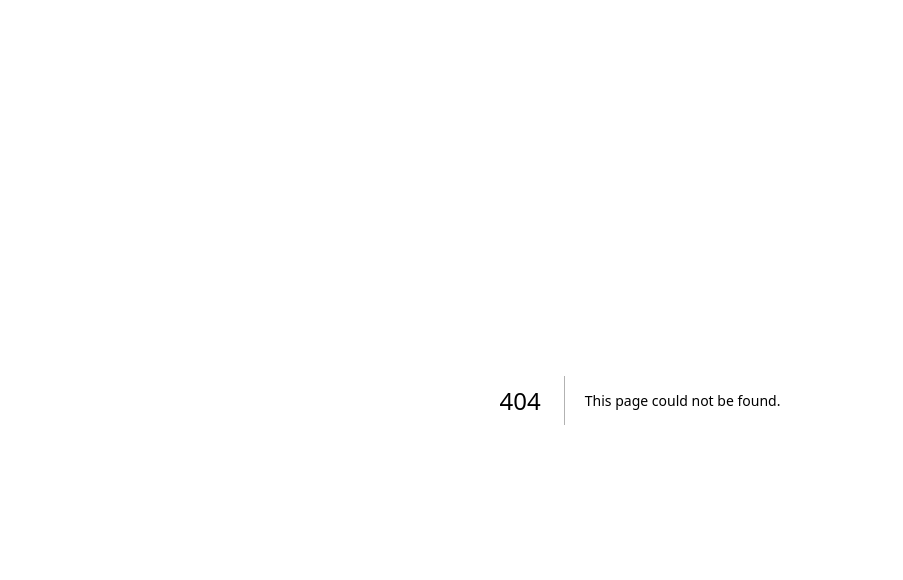
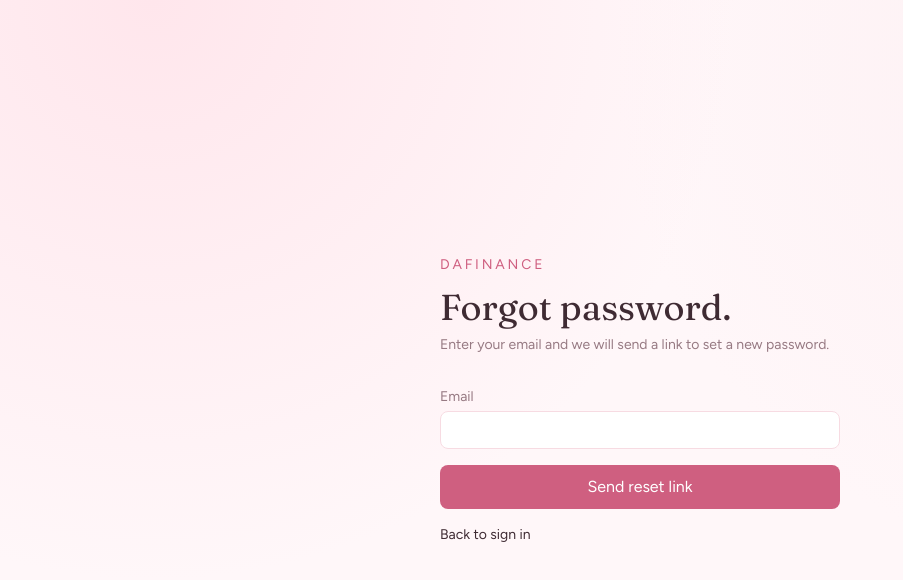
Before and after one commit to david1312/dafinance, a Next.js app: page /forgot-password in a window 1280 px wide. Before the commit this address had no page. Shown: the top 580 px of the page, without its empty margins (0-903 px from the left). Built offline with nearby package versions, Linux system fonts and the light colour scheme; no server answers.

Commit message:
add forgot password

```diff
--- /dev/null
+++ b/src/app/auth/callback/route.ts
@@ -0,0 +1,25 @@
+import { NextResponse } from "next/server";
+import { createClient } from "@/lib/supabase/server";
+
+function safeNextPath(value: string | null) {
+  if (!value || !value.startsWith("/") || value.startsWith("//")) {
+    return "/dashboard";
+  }
+  return value;
+}
+
+export async function GET(request: Request) {
+  const { searchParams, origin } = new URL(request.url);
+  const code = searchParams.get("code");
+  const next = safeNextPath(searchParams.get("next"));
+
+  if (code) {
+    const supabase = await createClient();
+    const { error } = await supabase.auth.exchangeCodeForSession(code);
+    if (!error) {
+      return NextResponse.redirect(`${origin}${next}`);
+    }
+  }
+
+  return NextResponse.redirect(`${origin}/login?error=reset`);
+}
--- /dev/null
+++ b/src/app/auth/confirm/route.ts
@@ -0,0 +1,27 @@
+import { type EmailOtpType } from "@supabase/supabase-js";
+import { NextResponse } from "next/server";
+import { createClient } from "@/lib/supabase/server";
+
+function safeNextPath(value: string | null) {
+  if (!value || !value.startsWith("/") || value.startsWith("//")) {
+    return "/reset-password";
+  }
+  return value;
+}
+
+export async function GET(request: Request) {
+  const { searchParams, origin } = new URL(request.url);
+  const token_hash = searchParams.get("token_hash");
+  const type = searchParams.get("type") as EmailOtpType | null;
+  const next = safeNextPath(searchParams.get("next"));
+
+  if (token_hash && type) {
+    const supabase = await createClient();
+    const { error } = await supabase.auth.verifyOtp({ type, token_hash });
+    if (!error) {
+      return NextResponse.redirect(`${origin}${next}`);
+    }
+  }
+
+  return NextResponse.redirect(`${origin}/login?error=reset`);
+}
--- /dev/null
+++ b/src/app/forgot-password/page.tsx
@@ -0,0 +1,86 @@
+"use client";
+
+import Link from "next/link";
+import { useState } from "react";
+import { createClient } from "@/lib/supabase/client";
+import { isSupabaseConfigured } from "@/lib/env";
+import { SetupNotice } from "@/components/setup-notice";
+import { Spinner } from "@/components/spinner";
+
+export default function ForgotPasswordPage() {
+  const [email, setEmail] = useState("");
+  const [message, setMessage] = useState<string | null>(null);
+  const [sent, setSent] = useState(false);
+  const [loading, setLoading] = useState(false);
+
+  if (!isSupabaseConfigured()) {
+    return <SetupNotice />;
+  }
+
+  async function submit(event: React.FormEvent) {
+    event.preventDefault();
+    setLoading(true);
+    setMessage(null);
+    const supabase = createClient();
+    const redirectTo = `${window.location.origin}/auth/callback?next=/reset-password`;
+    const { error } = await supabase.auth.resetPasswordForEmail(email, {
+      redirectTo,
+    });
+
+    setLoading(false);
+    if (error) {
+      setMessage(error.message);
+      return;
+    }
+
+    setSent(true);
+    setMessage("If that email is registered, we sent a reset link.");
+  }
+
+  return (
+    <main className="mx-auto flex min-h-screen max-w-md flex-col justify-center px-6">
+      <p className="text-sm tracking-[0.2em] text-[var(--accent-strong)] uppercase">
+        dafinance
+      </p>
+      <h1
+        className="mt-3 text-4xl"
+        style={{ fontFamily: "var(--font-display)" }}
+      >
+        Forgot password.
+      </h1>
+      <p className="mt-2 text-sm text-[var(--muted)]">
+        Enter your email and we will send a link to set a new password.
+      </p>
+      <form onSubmit={submit} className="mt-8 space-y-4">
+        <label className="block text-sm text-[var(--muted)]">
+          Email
+          <input
+            className="mt-1 w-full rounded-lg border border-[var(--line)] bg-[var(--paper)] px-3 py-2 text-[var(--ink)]"
+            type="email"
+            required
+            value={email}
+            onChange={(event) => setEmail(event.target.value)}
+          />
+        </label>
+        {message ? (
+          <p
+            className={`text-sm ${sent ? "text-[var(--up)]" : "text-[var(--down)]"}`}
+          >
+            {message}
+          </p>
+        ) : null}
+        <button
+          className="inline-flex w-full items-center justify-center gap-2 rounded-lg bg-[var(--accent-strong)] py-2.5 font-medium text-[var(--on-accent)] transition disabled:cursor-not-allowed disabled:opacity-70"
+          disabled={loading || sent}
+          type="submit"
+        >
+          {loading ? <Spinner /> : null}
+          {loading ? "Sending…" : sent ? "Email sent" : "Send reset link"}
+        </button>
+      </form>
+      <Link className="mt-4 text-sm text-[var(--muted)]" href="/login">
+        Back to sign in
+      </Link>
+    </main>
+  );
+}
--- a/src/app/login/page.tsx
+++ b/src/app/login/page.tsx
@@ -1,6 +1,7 @@
 "use client";
 
 import { useState } from "react";
+import Link from "next/link";
 import { createClient } from "@/lib/supabase/client";
 import { isSupabaseConfigured } from "@/lib/env";
 import { SetupNotice } from "@/components/setup-notice";
@@ -86,6 +87,14 @@ export default function LoginPage() {
           {loading ? "Working…" : mode === "signin" ? "Sign in" : "Sign up"}
         </button>
       </form>
+      {mode === "signin" ? (
+        <Link
+          className="mt-4 text-sm text-[var(--muted)]"
+          href="/forgot-password"
+        >
+          Forgot password?
+        </Link>
+      ) : null}
       <button
         className="mt-4 text-sm text-[var(--muted)]"
         type="button"
--- /dev/null
+++ b/src/app/reset-password/page.tsx
@@ -0,0 +1,121 @@
+"use client";
+
+import Link from "next/link";
+import { useEffect, useState } from "react";
+import { createClient } from "@/lib/supabase/client";
+import { isSupabaseConfigured } from "@/lib/env";
+import { SetupNotice } from "@/components/setup-notice";
+import { Spinner } from "@/components/spinner";
+
+export default function ResetPasswordPage() {
+  const configured = isSupabaseConfigured();
+  const [password, setPassword] = useState("");
+  const [confirm, setConfirm] = useState("");
+  const [message, setMessage] = useState<string | null>(null);
+  const [ready, setReady] = useState(!configured);
+  const [hasSession, setHasSession] = useState(false);
+  const [loading, setLoading] = useState(false);
+
+  useEffect(() => {
+    if (!configured) return;
+    const supabase = createClient();
+    void supabase.auth.getUser().then(({ data: { user } }) => {
+      setHasSession(Boolean(user));
+      setReady(true);
+    });
+  }, [configured]);
+
+  if (!configured) {
+    return <SetupNotice />;
+  }
+
+  async function submit(event: React.FormEvent) {
+    event.preventDefault();
+    if (password.length < 6) {
+      setMessage("Password must be at least 6 characters.");
+      return;
+    }
+    if (password !== confirm) {
+      setMessage("Passwords do not match.");
+      return;
+    }
+
+    setLoading(true);
+    setMessage(null);
+    const supabase = createClient();
+    const { error } = await supabase.auth.updateUser({ password });
+    if (error) {
+      setMessage(error.message);
+      setLoading(false);
+      return;
+    }
+
+    window.location.href = "/dashboard";
+  }
+
+  return (
+    <main className="mx-auto flex min-h-screen max-w-md flex-col justify-center px-6">
+      <p className="text-sm tracking-[0.2em] text-[var(--accent-strong)] uppercase">
+        dafinance
+      </p>
+      <h1
+        className="mt-3 text-4xl"
+        style={{ fontFamily: "var(--font-display)" }}
+      >
+        Set a new password.
+      </h1>
+
+      {!ready ? (
+        <p className="mt-8 text-sm text-[var(--muted)]">Checking your link…</p>
+      ) : !hasSession ? (
+        <>
+          <p className="mt-4 text-sm text-[var(--down)]">
+            This reset link is invalid or has expired. Request a new one.
+          </p>
+          <Link
+            className="mt-6 text-sm text-[var(--accent-strong)]"
+            href="/forgot-password"
+          >
+            Forgot password
+          </Link>
+        </>
+      ) : (
+        <form onSubmit={submit} className="mt-8 space-y-4">
+          <label className="block text-sm text-[var(--muted)]">
+            New password
+            <input
+              className="mt-1 w-full rounded-lg border border-[var(--line)] bg-[var(--paper)] px-3 py-2 text-[var(--ink)]"
+              minLength={6}
+              required
+              type="password"
+              value={password}
+              onChange={(event) => setPassword(event.target.value)}
+            />
+          </label>
+          <label className="block text-sm text-[var(--muted)]">
+            Confirm password
+            <input
+              className="mt-1 w-full rounded-lg border border-[var(--line)] bg-[var(--paper)] px-3 py-2 text-[var(--ink)]"
+              minLength={6}
+              required
+              type="password"
+              value={confirm}
+              onChange={(event) => setConfirm(event.target.value)}
+            />
+          </label>
+          {message ? (
+            <p className="text-sm text-[var(--down)]">{message}</p>
+          ) : null}
+          <button
+            className="inline-flex w-full items-center justify-center gap-2 rounded-lg bg-[var(--accent-strong)] py-2.5 font-medium text-[var(--on-accent)] transition disabled:cursor-not-allowed disabled:opacity-70"
+            disabled={loading}
+            type="submit"
+          >
+            {loading ? <Spinner /> : null}
+            {loading ? "Saving…" : "Update password"}
+          </button>
+        </form>
+      )}
+    </main>
+  );
+}
--- /dev/null
+++ b/src/lib/auth-paths.ts
@@ -0,0 +1,12 @@
+export const AUTH_PUBLIC_PATHS = [
+  "/login",
+  "/forgot-password",
+  "/reset-password",
+  "/auth",
+] as const;
+
+export function isAuthPublicPath(pathname: string) {
+  return AUTH_PUBLIC_PATHS.some(
+    (path) => pathname === path || pathname.startsWith(`${path}/`),
+  );
+}
--- a/src/lib/supabase/middleware.ts
+++ b/src/lib/supabase/middleware.ts
@@ -1,5 +1,6 @@
 import { createServerClient } from "@supabase/ssr";
 import { NextResponse, type NextRequest } from "next/server";
+import { isAuthPublicPath } from "@/lib/auth-paths";
 import { getSupabaseEnv, isSupabaseConfigured } from "@/lib/env";
 
 export async function updateSession(request: NextRequest) {
@@ -35,18 +36,24 @@ export async function updateSession(request: NextRequest) {
     data: { user },
   } = await supabase.auth.getUser();
 
-  const isAuthRoute = request.nextUrl.pathname.startsWith("/login");
+  const pathname = request.nextUrl.pathname;
+  const isPublic = pathname === "/" || isAuthPublicPath(pathname);
 
-  if (!user && !isAuthRoute && request.nextUrl.pathname !== "/") {
-    const url = request.nextUrl.clone();
-    url.pathname = "/login";
-    return NextResponse.redirect(url);
+  if (!user && !isPublic) {
+    const loginUrl = request.nextUrl.clone();
+    loginUrl.pathname = "/login";
+    loginUrl.search = "";
+    return NextResponse.redirect(loginUrl);
   }
 
-  if (user && isAuthRoute) {
-    const url = request.nextUrl.clone();
-    url.pathname = "/dashboard";
-    return NextResponse.redirect(url);
+  if (
+    user &&
+    (pathname.startsWith("/login") || pathname.startsWith("/forgot-password"))
+  ) {
+    const dashboardUrl = request.nextUrl.clone();
+    dashboardUrl.pathname = "/dashboard";
+    dashboardUrl.search = "";
+    return NextResponse.redirect(dashboardUrl);
   }
 
   return response;
```
Also changed, not shown: 1 other file (tests, documents, lock files or other folders).
